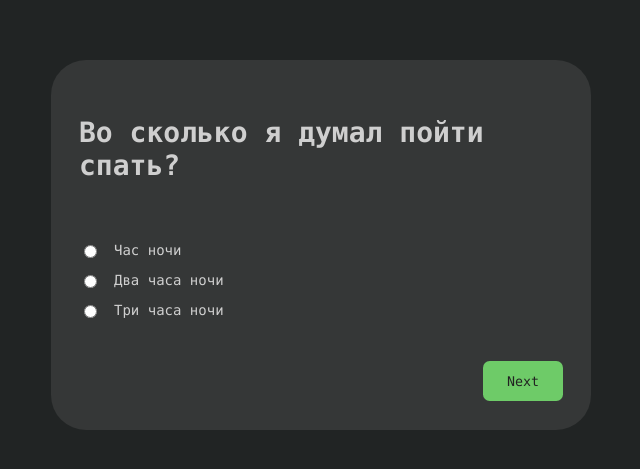
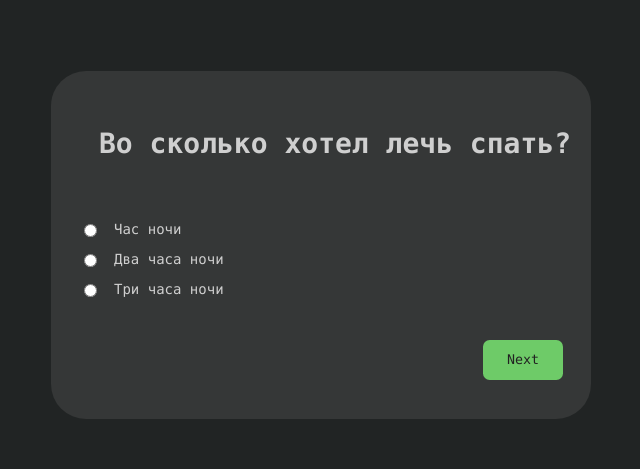
Before and after one commit to GitStearis/stepper, a React (Create React App) app: page / in a window 1280 px wide. Shown: the part 155-624 px from the top of the page, without its empty margins (319-959 px from the left). Built offline with nearby package versions, Linux system fonts and the light colour scheme.

Commit message:
Update data.js, install gh-pages package

```diff
--- a/package.json
+++ b/package.json
@@ -20,5 +20,8 @@
     "not dead",
     "not ie <= 11",
     "not op_mini all"
-  ]
+  ],
+  "devDependencies": {
+    "gh-pages": "2.0.1"
+  }
 }
--- a/src/data.js
+++ b/src/data.js
@@ -1,6 +1,6 @@
 const data = [{
   meta: 'Хотел лечь спать',
-  question: 'Во сколько я думал пойти спать?',
+  question: 'Во сколько хотел лечь спать?',
   possibleAnswers: [
     'Час ночи',
     'Два часа ночи',
@@ -8,7 +8,7 @@ const data = [{
   ]
 }, {
   meta: 'Лег спать',
-  question: 'А во сколько ушел на самом деле?',
+  question: 'А во сколько лег на самом деле?',
   possibleAnswers: [
     'Два часа ночи',
     'Три часа ночи',
@@ -16,12 +16,12 @@ const data = [{
   ],
 }, {
   meta: 'Чай перед сном',
-  question: 'Камон, а чаю хоть выпил?',
+  question: 'Пил чай перед сном?',
   possibleAnswers: [
     'Не выпил',
     'Одну кружку',
     'Две кружки',
-    'Выпил, но не чаю'
+    'Пил, но не чай'
   ],
 }];
 
```
Also changed, not shown: 1 other file (tests, documents, lock files or other folders).
